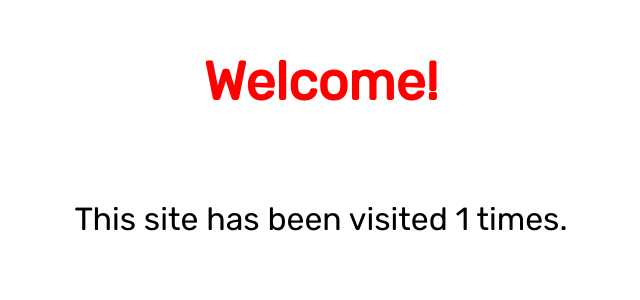
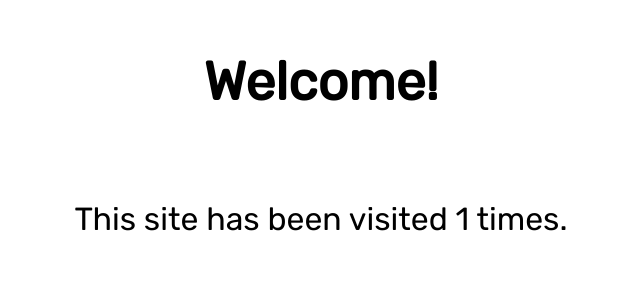
Before and after one commit to hentrain/Lab3, a Flask app: page / in a window 1280 px wide. Shown: the top 300 px of the page, without its empty margins (319-959 px from the left). Run offline with Flask 2, Linux system fonts and the light colour scheme.

Commit message:
Update index.html

```diff
--- a/sample_site/templates/index.html
+++ b/sample_site/templates/index.html
@@ -12,7 +12,7 @@
     }
 
     h1 {
-        color: red;
+        color: rgb(count, 0, 0);
         font-size: 40pt;
     }
 
```
